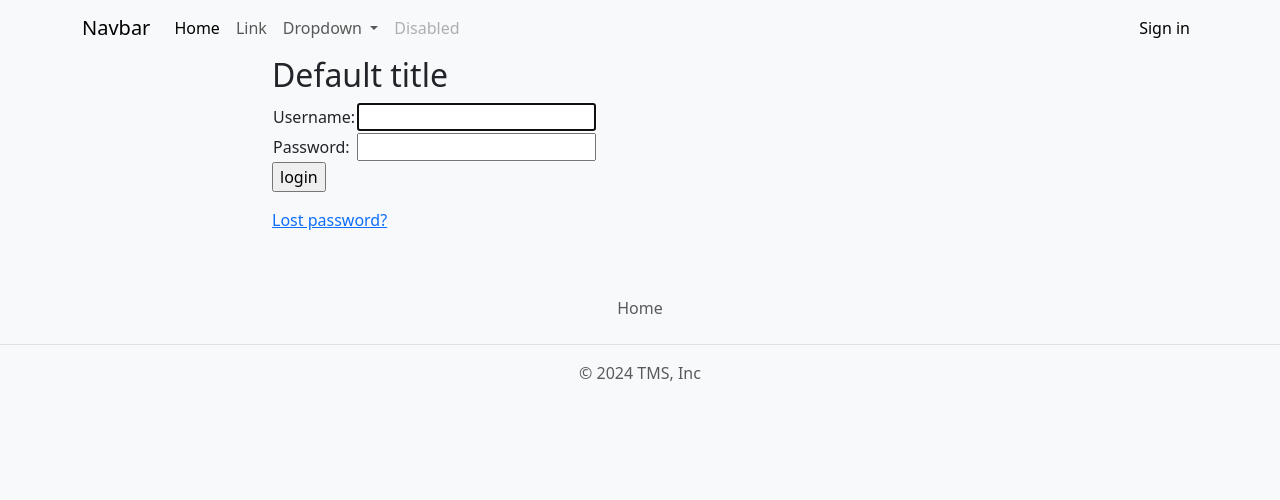
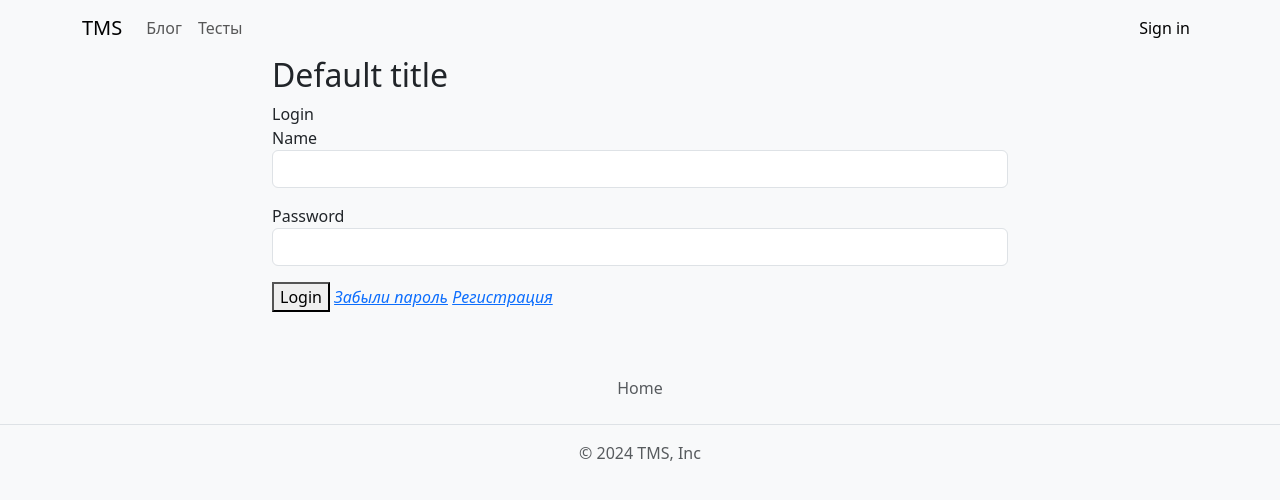
Before and after one commit to gbukhtatyi/tms-project, a Django app: page /auth/login/ in a window 1280 px wide. Shown: the top 500 px of the page. Run offline with Django 5.2, Linux system fonts and the light colour scheme.

Commit message:
Обновление верстки

```diff
--- a/public/app/templates/layout/blocks/header.html
+++ b/public/app/templates/layout/blocks/header.html
@@ -1,6 +1,6 @@
 <nav class="navbar navbar-expand-lg bg-body-tertiary">
     <div class="container">
-        <a class="navbar-brand" href="#">Navbar</a>
+        <a class="navbar-brand" href="/">TMS</a>
         <button class="navbar-toggler" type="button" data-bs-toggle="collapse" data-bs-target="#navbarSupportedContent"
                 aria-controls="navbarSupportedContent" aria-expanded="false" aria-label="Toggle navigation">
             <span class="navbar-toggler-icon"></span>
@@ -8,27 +8,10 @@
         <div class="collapse navbar-collapse" id="navbarSupportedContent">
             <ul class="navbar-nav me-auto mb-2 mb-lg-0">
                 <li class="nav-item">
-                    <a class="nav-link active" aria-current="page" href="#">Home</a>
+                    <a class="nav-link" href="/blog">Блог</a>
                 </li>
                 <li class="nav-item">
-                    <a class="nav-link" href="#">Link</a>
-                </li>
-                <li class="nav-item dropdown">
-                    <a class="nav-link dropdown-toggle" href="#" role="button" data-bs-toggle="dropdown"
-                       aria-expanded="false">
-                        Dropdown
-                    </a>
-                    <ul class="dropdown-menu">
-                        <li><a class="dropdown-item" href="#">Action</a></li>
-                        <li><a class="dropdown-item" href="#">Another action</a></li>
-                        <li>
-                            <hr class="dropdown-divider">
-                        </li>
-                        <li><a class="dropdown-item" href="#">Something else here</a></li>
-                    </ul>
-                </li>
-                <li class="nav-item">
-                    <a class="nav-link disabled" aria-disabled="true">Disabled</a>
+                    <a class="nav-link" href="/examination">Тесты</a>
                 </li>
             </ul>
             <ul class="navbar-nav mb-2 mb-lg-0">
--- a/public/app/templates/registration/login.html
+++ b/public/app/templates/registration/login.html
@@ -2,39 +2,28 @@
 
 {% block page_content %}
 
-    {% if form.errors %}
-        <p>Your username and password didn't match. Please try again.</p>
-    {% endif %}
+    Login
 
-    {% if next %}
-        {% if user.is_authenticated %}
-            <p>Your account doesn't have access to this page. To proceed,
-                please login with an account that has access.</p>
-        {% else %}
-            <p>Please login to see this page.</p>
-        {% endif %}
-    {% endif %}
+    <form method="POST">
 
-    <form method="post" action="{% url 'login' %}">
         {% csrf_token %}
-        <table>
 
-            <tr>
-                <td>{{ form.username.label_tag }}</td>
-                <td>{{ form.username }}</td>
-            </tr>
+        <div class="form-group mb-3">
+            <label for="username">Name</label>
+            <input type="text" class="form-control" id="username" name="username">
+        </div>
 
-            <tr>
-                <td>{{ form.password.label_tag }}</td>
-                <td>{{ form.password }}</td>
-            </tr>
-        </table>
+        <div class="form-group mb-3">
+            <label for="password">Password</label>
+            <input type="password" class="form-control" id="password" name="password">
+        </div>
 
-        <input type="submit" value="login"/>
-        <input type="hidden" name="next" value="{{ next }}"/>
+        <button type="submit">Login</button>
+
+        <a href="{% url 'password_reset' %}"><i>Забыли пароль</i></a>
+
+        <a href="{% url 'register' %}"><i>Регистрация</i></a>
+
     </form>
 
-    {# Assumes you setup the password_reset view in your URLconf #}
-    <p><a href="{% url 'password_reset' %}">Lost password?</a></p>
-
 {% endblock page_content %}
```
Also changed, not shown: public/app/templates/blog/index.html (added, +13 -0 lines), public/app/templates/examination/index.html (added, +38 -0 lines), public/app/templates/examination/view.html (added, +13 -0 lines), public/app/templates/registration/signup.html (added, +13 -0 lines).
